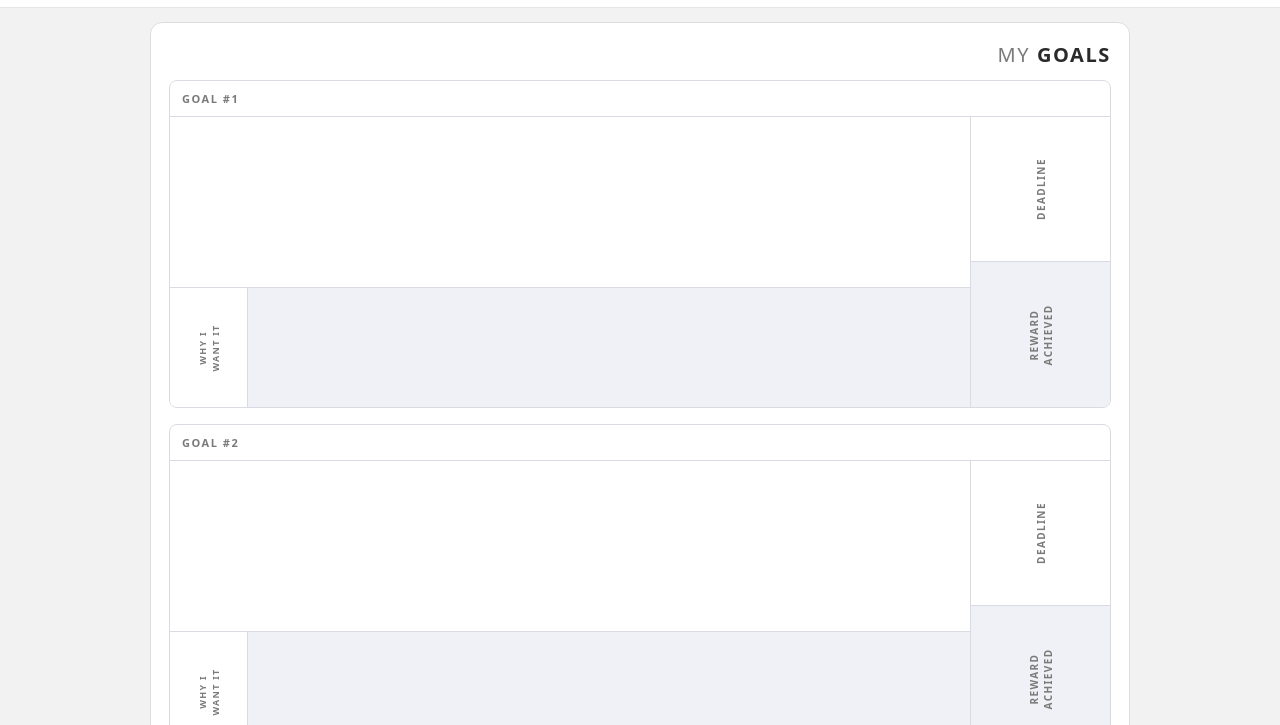
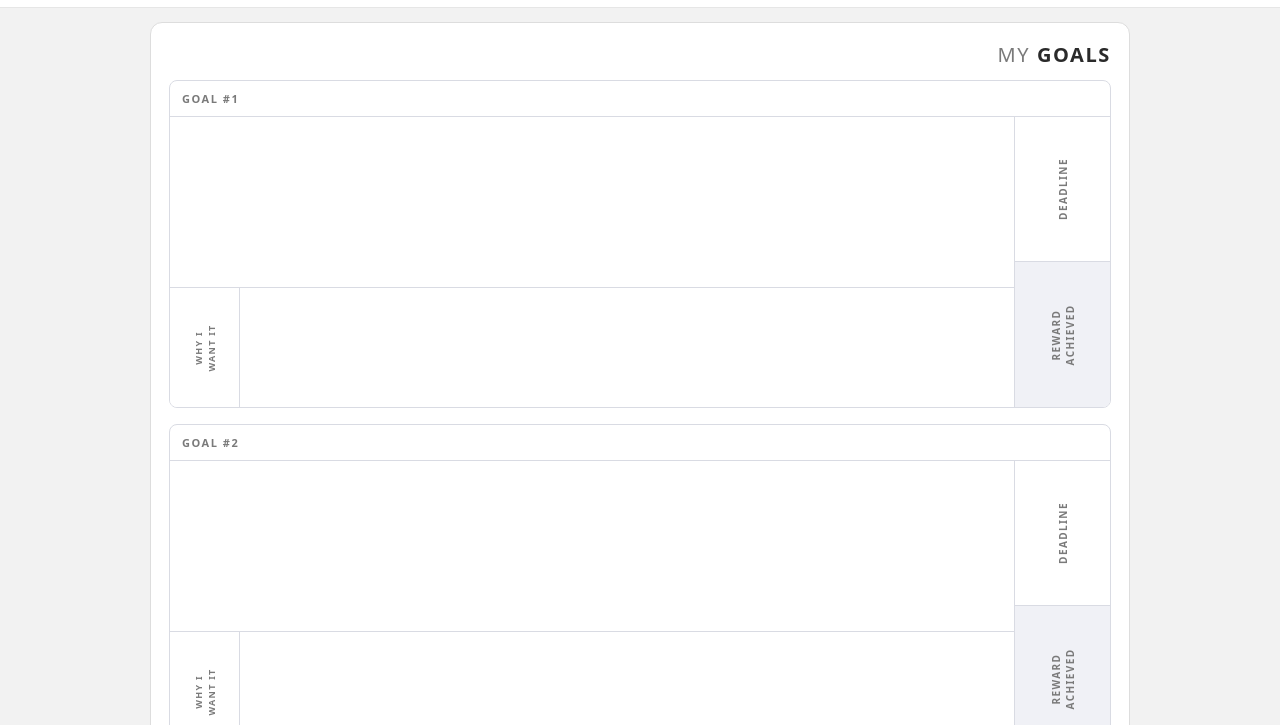
Before and after one commit to nadineherrera/fitness, a plain HTML site: page index.html in a window 1280 px wide. Both pictures are taken after a click on the button "Goals". Shown: the part 75-800 px from the top of the page. Drawn offline with Linux system fonts and the light colour scheme.

Commit message:
Refactor styles for textarea and goal grid layout

```diff
--- a/styles.css
+++ b/styles.css
@@ -106,9 +106,7 @@ body{margin:0; font-family:system-ui,-apple-system,Segoe UI,Roboto,Arial; color:
   font-size:11px;
   padding:2px;
 }
-textarea{
-  font-family:inherit;
-}
+textarea{ font-family:inherit; }
 
 /* Check labels */
 .chk{
@@ -208,7 +206,7 @@ textarea{
 .date-row{color:var(--muted); font-weight:900}
 
 /* ===================================================== */
-/* Goals screen (PURE BLANK writing areas)                */
+/* Goals screen (match your reference image)              */
 /* ===================================================== */
 
 .goals-stack{
@@ -234,10 +232,11 @@ textarea{
   border-bottom:1px solid var(--grid);
 }
 
+/* ✅ Shift DEADLINE/REWARD left by narrowing the right column */
 .goal-grid{
   display:grid;
-  grid-template-columns: 1fr 140px;   /* wider right column */
-  grid-template-rows: 170px 120px;    /* taller blocks */
+  grid-template-columns: 1fr 96px;     /* was 140px */
+  grid-template-rows: 170px 120px;
 }
 
 .goal-main{
@@ -266,7 +265,7 @@ textarea{
   grid-column:1;
   grid-row:2;
   display:grid;
-  grid-template-columns: 78px 1fr;
+  grid-template-columns: 70px 1fr;
   border-top:1px solid var(--grid);
 }
 
@@ -292,7 +291,7 @@ textarea{
 }
 .vlabel.small{font-size:9px}
 
-/* PURE BLANK: remove all ruled-line backgrounds */
+/* ✅ PURE BLANK writing areas: remove all ruled-line backgrounds */
 .goal-main,
 .bottom-text,
 .side-text{
@@ -314,14 +313,13 @@ textarea{
   background:transparent;
 }
 
-.side-text{
-  padding:12px 12px;
-}
+.side-text{ padding:12px 12px; }
 
-/* Keep light tint blocks (matches your current theme)
-   If you want these also white, tell me and I'll remove tint. */
-.side-text.tint{background:rgba(108,116,168,.10)}
-.bottom-text{background:rgba(108,116,168,.10)}
+/* ✅ Keep tint ONLY for Reward Achieved (your reward textarea already has class="tint") */
+.side-text.tint{ background:rgba(108,116,168,.10); }
+
+/* ✅ Remove tint from WHY I WANT IT writing area */
+.bottom-text{ background:transparent !important; }
 
 /* Workout screen */
 .label-row{display:flex; align-items:center; gap:8px; margin-bottom:10px}
```
